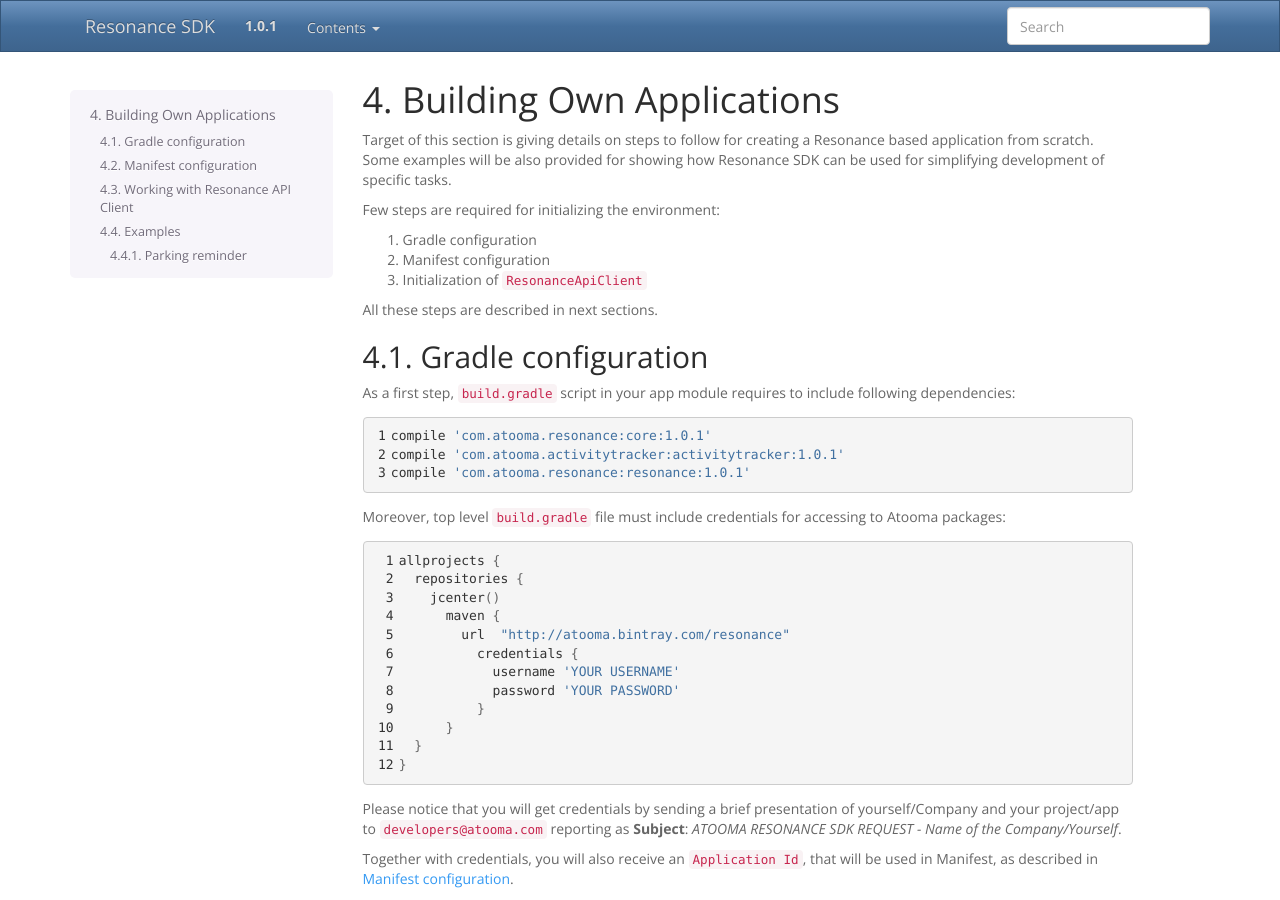
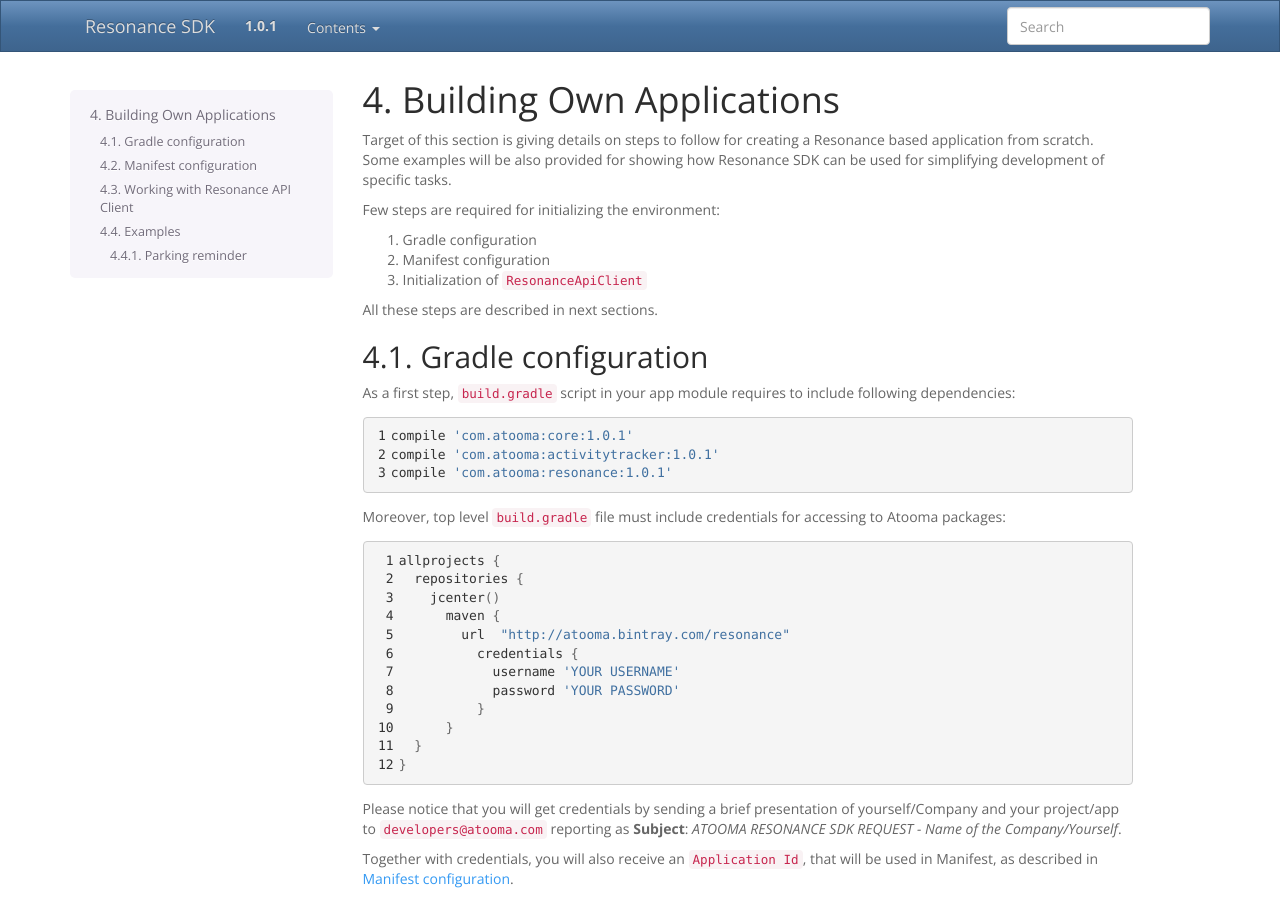
Before and after one commit to atooma/doc-resonance-sdk, a Sphinx documentation site: the page built from docs/source/example.rst, in a window 1280 px wide and 900 px high. Built offline with Sphinx 7.4.7, drawn with Linux system fonts in a browser that asks for light colours; cross-references to code outside the pages are shown as plain code.

```diff
--- a/docs/source/example.rst
+++ b/docs/source/example.rst
@@ -21,9 +21,9 @@ As a first step, ``build.gradle`` script in your app module requires to include
 .. code-block:: groovy
   :linenos:
 
-  compile 'com.atooma.resonance:core:1.0.1'
-  compile 'com.atooma.activitytracker:activitytracker:1.0.1'
-  compile 'com.atooma.resonance:resonance:1.0.1'
+  compile 'com.atooma:core:1.0.1'
+  compile 'com.atooma:activitytracker:1.0.1'
+  compile 'com.atooma:resonance:1.0.1'
 
 Moreover, top level ``build.gradle`` file must include credentials for accessing to Atooma packages:
 
```
